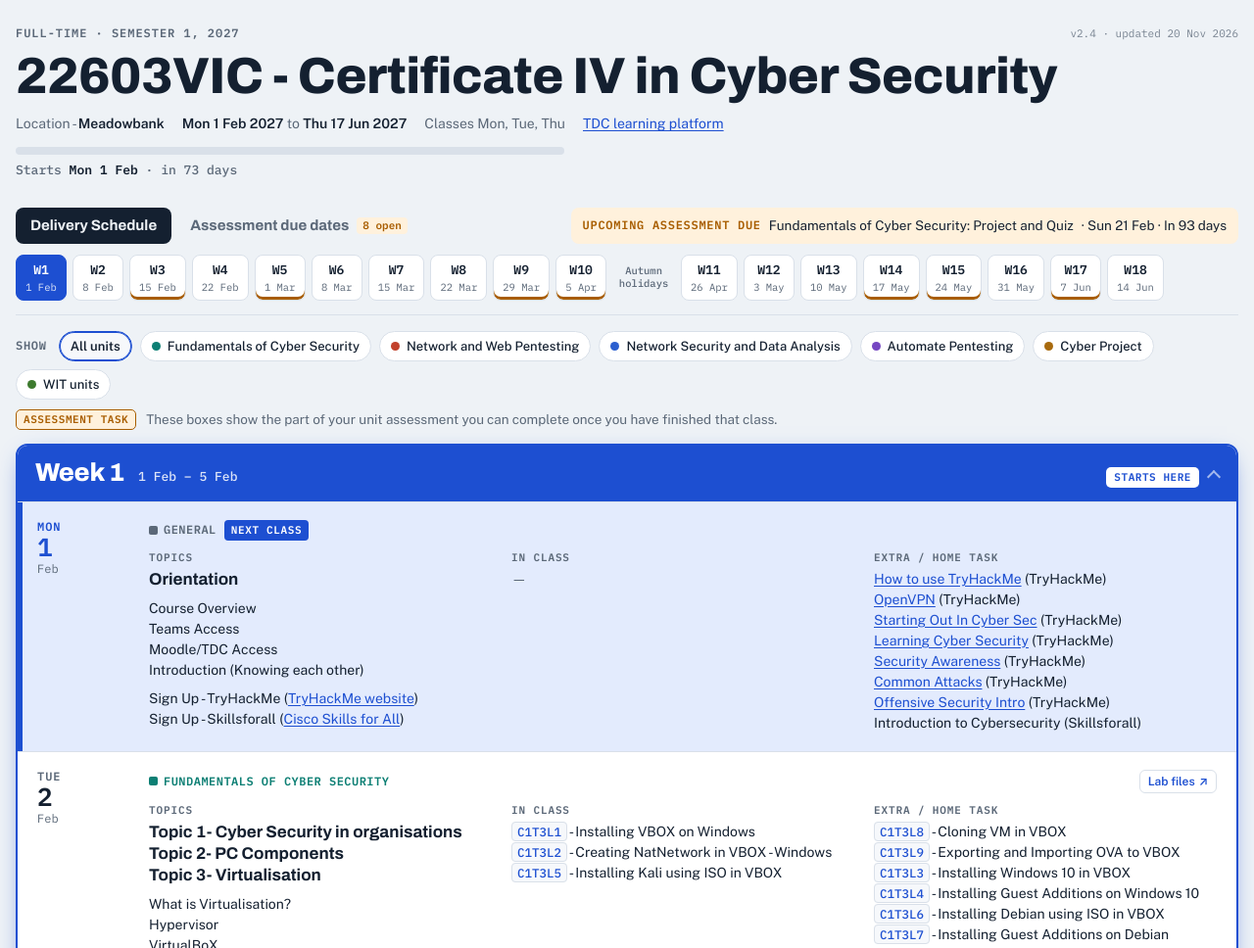
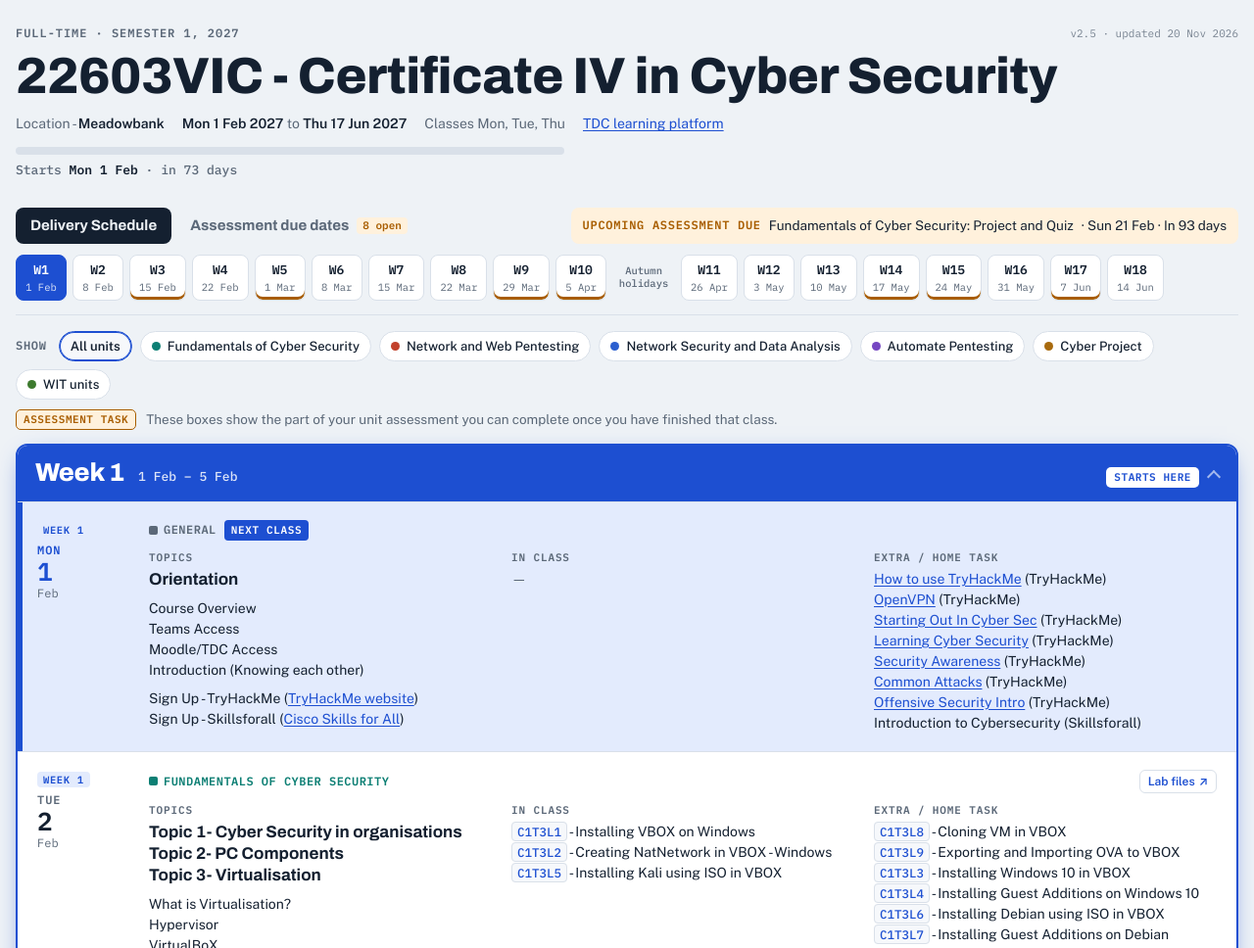
Before and after one commit to bobdabuild3r/c4cyber, a plain HTML site: page index.html in a window 1280 px wide. Shown: the top 968 px of the page at 98% size. Drawn offline with nearby package versions, Linux system fonts and the light colour scheme.

Commit message:
v2.5: week label shown above each day so the week is visible while scrolling
Co-Authored-By: Claude Opus 5.5 <noreply@anthropic.com>
Claude-Session: https://claude.ai/code/session_011EYpFE1hQG5dYccSAzYRVb

```diff
--- a/index.html
+++ b/index.html
@@ -183,6 +183,9 @@ h1 {
 .session.hl { background: var(--accent-soft); }
 .session.hl::before { content: ""; position: absolute; left: 0; top: 0; bottom: 0; width: 5px; background: var(--accent); }
 .day { font-family: var(--f-mono); font-variant-numeric: tabular-nums; line-height: 1.15; }
+.wk-tag { display: inline-block; margin-bottom: 6px; padding: 3px 6px; border-radius: 4px; background: var(--accent-soft); color: var(--accent); font: 600 10.5px/1 var(--f-mono); letter-spacing: .06em; text-transform: uppercase; white-space: nowrap; }
+.wk-short { display: none; }
+@media (max-width: 760px) { .wk-long { display: none; } .wk-short { display: inline; } }
 .day .dow { display: block; font-size: 12px; font-weight: 600; letter-spacing: .08em; text-transform: uppercase; color: var(--muted); }
 .day .dnum { display: block; font-size: 26px; font-weight: 600; }
 .day .dmon { display: block; font-size: 12px; color: var(--muted); }
@@ -357,7 +360,8 @@ h1 {
   function diffDays(a, b) { return Math.round((Date.UTC(a.getFullYear(), a.getMonth(), a.getDate()) - Date.UTC(b.getFullYear(), b.getMonth(), b.getDate())) / 86400000); }
   function fmt(d) { return DOW[d.getDay()] + " " + d.getDate() + " " + MON[d.getMonth()]; }
   function esc(s) { return String(s == null ? "" : s).replace(/[&<>"']/g, function (c) { return { "&": "&amp;", "<": "&lt;", ">": "&gt;", '"': "&quot;", "'": "&#39;" }[c]; }); }
-  function dayCell(d) { return '<div class="day"><span class="dow">' + DOW[d.getDay()] + '</span><span class="dnum">' + d.getDate() + '</span><span class="dmon">' + MON[d.getMonth()] + "</span></div>"; }
+  var cellWeek = null; // week number shown above each day while the weeks are drawn
+  function dayCell(d) { return '<div class="day">' + (cellWeek ? '<span class="wk-tag"><span class="wk-long">Week </span><span class="wk-short">W</span>' + cellWeek + "</span>" : "") + '<span class="dow">' + DOW[d.getDay()] + '</span><span class="dnum">' + d.getDate() + '</span><span class="dmon">' + MON[d.getMonth()] + "</span></div>"; }
   function countdown(left) { return left < 0 ? (-left) + (left === -1 ? " day" : " days") + " past submission" : left === 0 ? "Due today" : left === 1 ? "Tomorrow" : "In " + left + " days"; }
 
   // "Today" (add ?today=2027-03-03 to the URL to preview another date)
@@ -613,6 +617,7 @@ h1 {
     // Weeks
     var html = "";
     weeks.forEach(function (w) {
+      cellWeek = w.isBreak ? null : w.n;
       if (w.isBreak) {
         var bDue = assessments.filter(function (a) { return breakOf(a.due) === w.br; });
         html += '<div class="break"><b>' + esc(w.br.name) + "</b><span>" + fmt(w.br.s) + " – " + fmt(w.br.e) + "</span><span>No classes</span>" +
@@ -669,6 +674,7 @@ h1 {
         '<summary><span class="week-no">Week ' + w.n + '</span><span class="week-range">' + w.mon.getDate() + " " + MON[w.mon.getMonth()] + " – " + fr.getDate() + " " + MON[fr.getMonth()] + '</span><span class="week-flags">' + flags + '<span class="chev" aria-hidden="true"></span></span></summary>' +
         '<div class="week-body">' + body + "</div></details>";
     });
+    cellWeek = null;
     html += '<div class="endmark">Course ends ' + fmt(end) + " " + end.getFullYear() + "</div>";
     document.getElementById("weeks").innerHTML = html;
     document.getElementById("bar").hidden = false;
--- a/schedule.json
+++ b/schedule.json
@@ -1,5 +1,5 @@
 {
-  "version": "2.4",
+  "version": "2.5",
   "updated": "2026-11-20",
   "course": {
     "title": "22603VIC - Certificate IV in Cyber Security",
```
